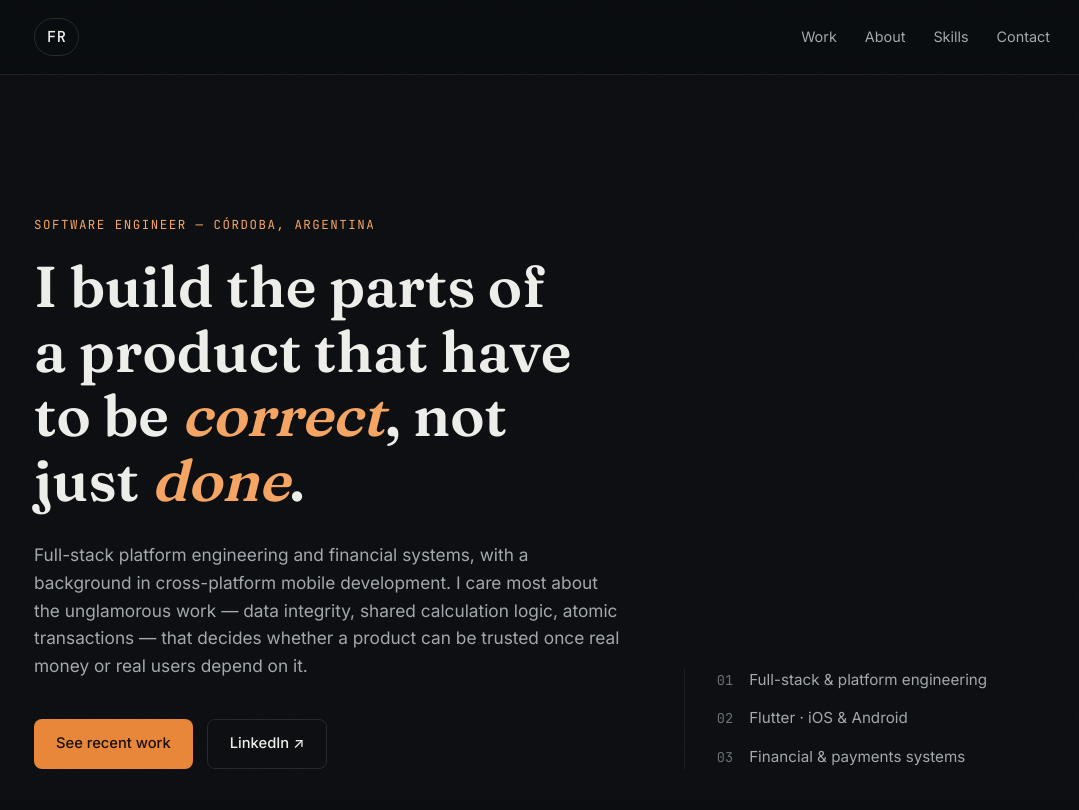
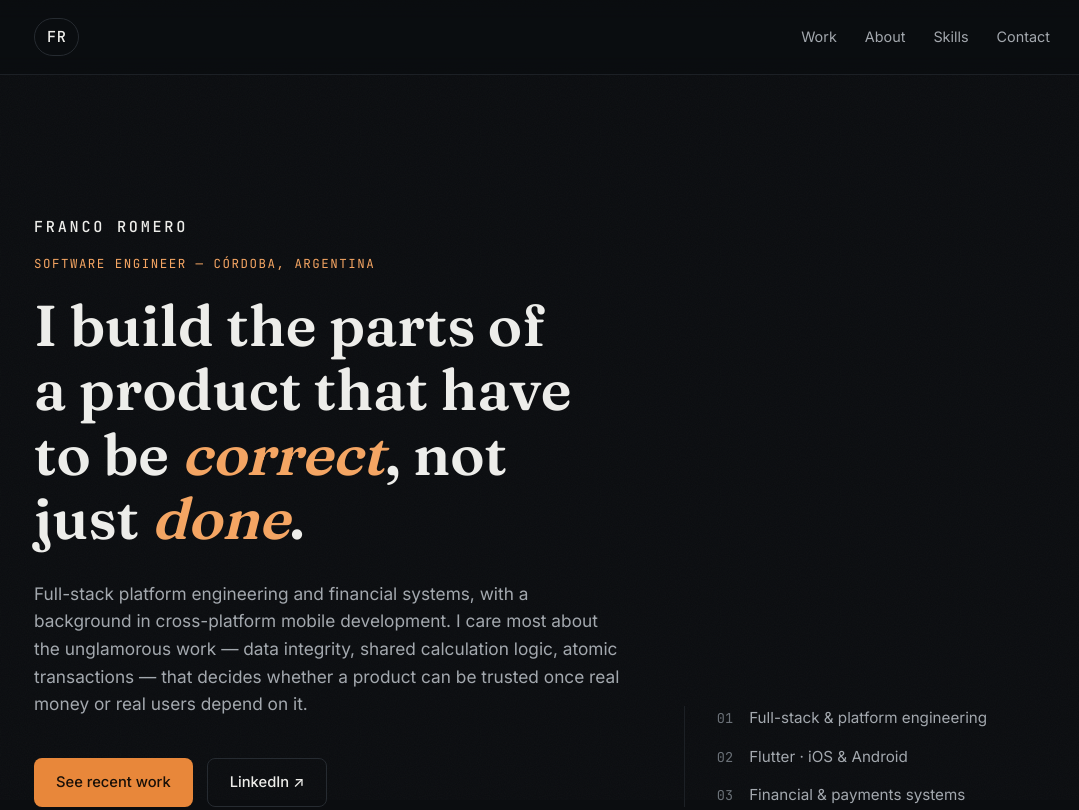
Before and after one commit to francoromerodev/franco-portfolio, a website built with Vite: page index.html in a window 1280 px wide. Shown: the top 810 px of the page, without its empty margins (98-1177 px from the left). Built offline with nearby package versions, Linux system fonts and the light colour scheme.

Commit message:
feat(hero): name the person in the hero
The hero carried the thesis but never said whose it was — the reader had
to infer it from the FR nav mark or scroll to the footer.

Set the name as a mono masthead label above the eyebrow rather than a
heading. Mono ties it to the FR mark and the numbered meta rows, and
keeping it in --text leaves the accent spent only on the title's
italics, which are the hero's actual argument.

```diff
--- a/index.html
+++ b/index.html
@@ -62,6 +62,7 @@
     <main id="top">
       <section class="hero">
         <div class="hero__inner">
+          <p class="hero__name">Franco Romero</p>
           <p class="eyebrow">Software Engineer — Córdoba, Argentina</p>
           <h1 class="hero__title">
             I build the parts of a product that have<br />
--- a/styles.css
+++ b/styles.css
@@ -205,6 +205,18 @@ main {
 
 .hero__inner {
   max-width: 760px;
+}
+
+/* Set as a masthead label rather than a heading: the accent stays reserved
+   for the italics in the title, and the mono ties it to the FR nav mark. */
+.hero__name {
+  font-family: var(--font-mono);
+  font-size: 0.95rem;
+  font-weight: 500;
+  letter-spacing: 0.18em;
+  text-transform: uppercase;
+  color: var(--text);
+  margin: 0 0 14px;
 }
 
 .hero__title {
```
